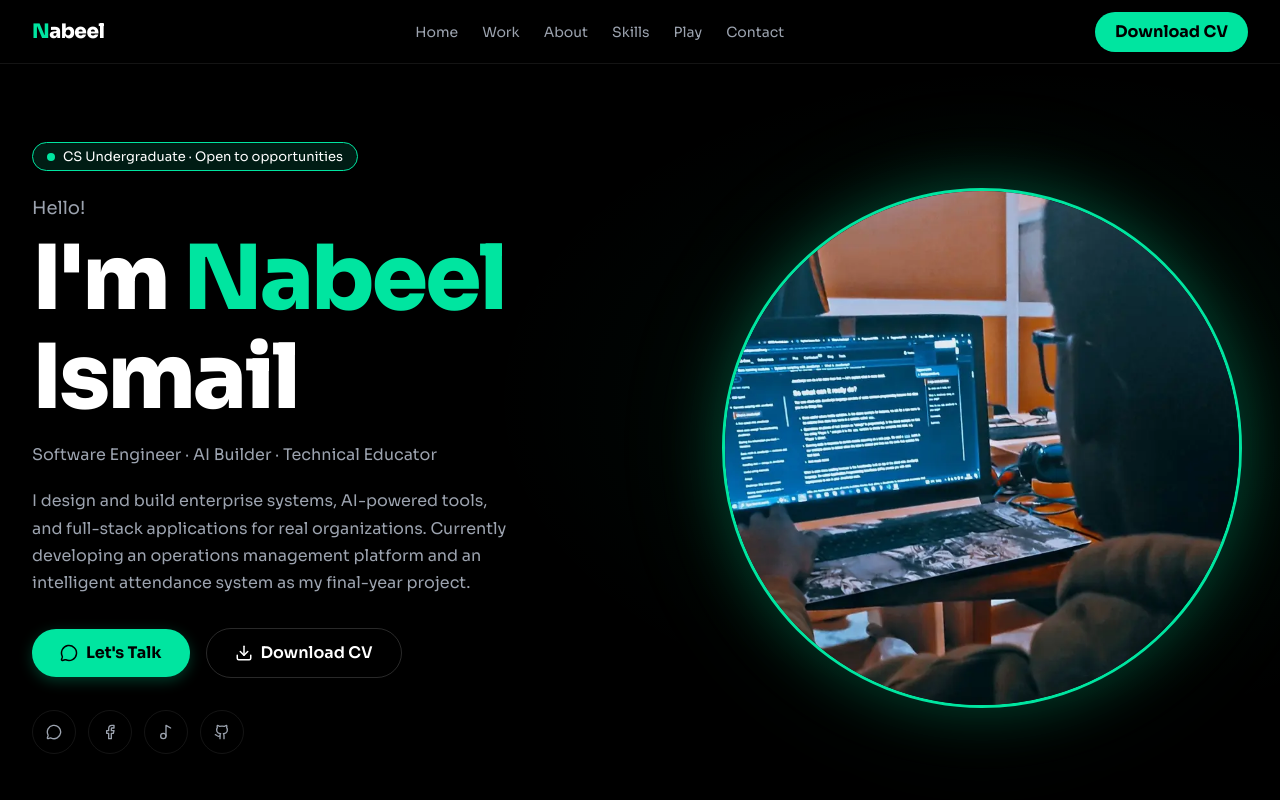
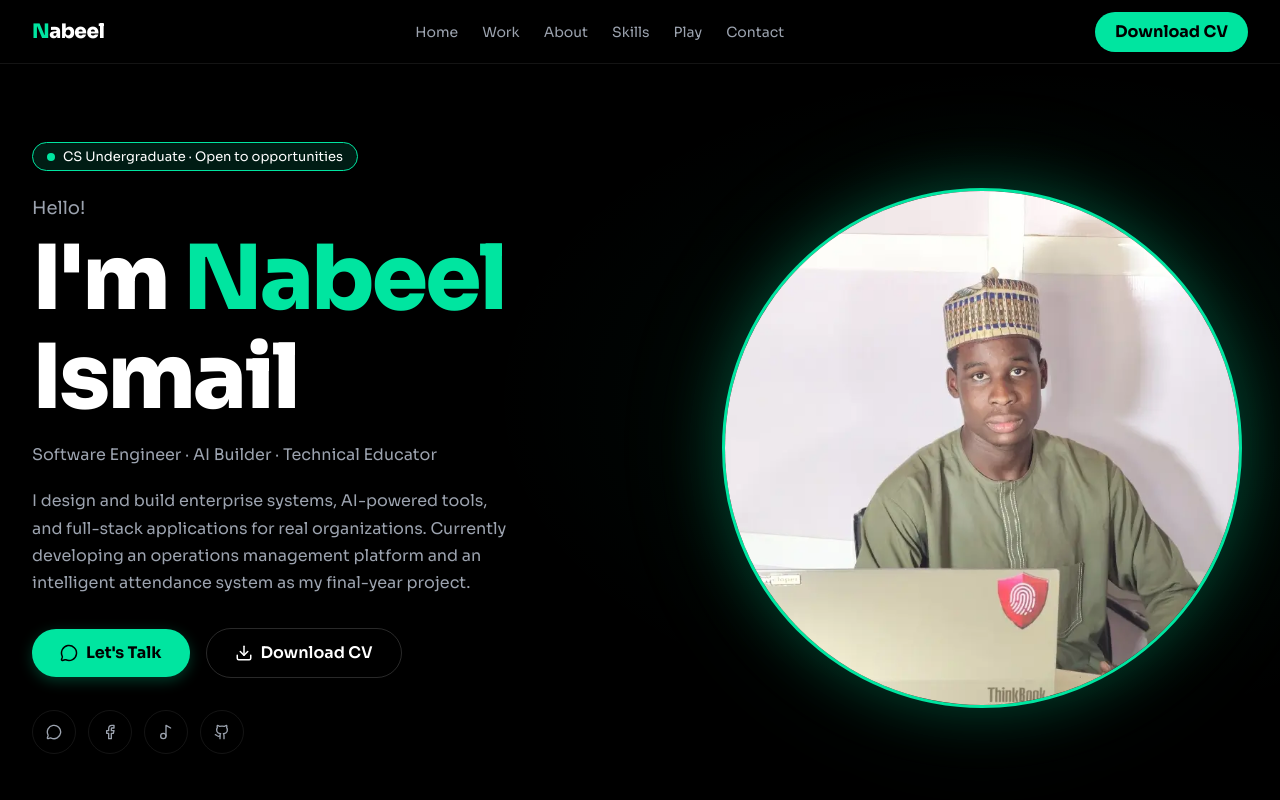
Before and after one commit to Nabil-00/my-portfolio, a React (Vite) app: page / in a window 1280 px wide. Shown: the top 800 px of the page. Built offline with nearby package versions, Linux system fonts and the light colour scheme.

Commit message:
chore: swap hero and about section images

```diff
--- a/src/components/About.jsx
+++ b/src/components/About.jsx
@@ -54,7 +54,7 @@ const About = () => {
 
                     <div className="order-1 lg:order-2">
                         <img
-                            src="/newpic.webp"
+                            src="/pic.webp"
                             alt={about.imageAlt}
                             loading="lazy"
                             width={600}
--- a/src/components/Hero.jsx
+++ b/src/components/Hero.jsx
@@ -114,7 +114,7 @@ const Hero = () => {
                         }}
                     >
                         <img
-                            src="/pic.webp"
+                            src="/newpic.webp"
                             alt="Nabeel Ismail at his workstation"
                             fetchPriority="high"
                             width={520}
```
